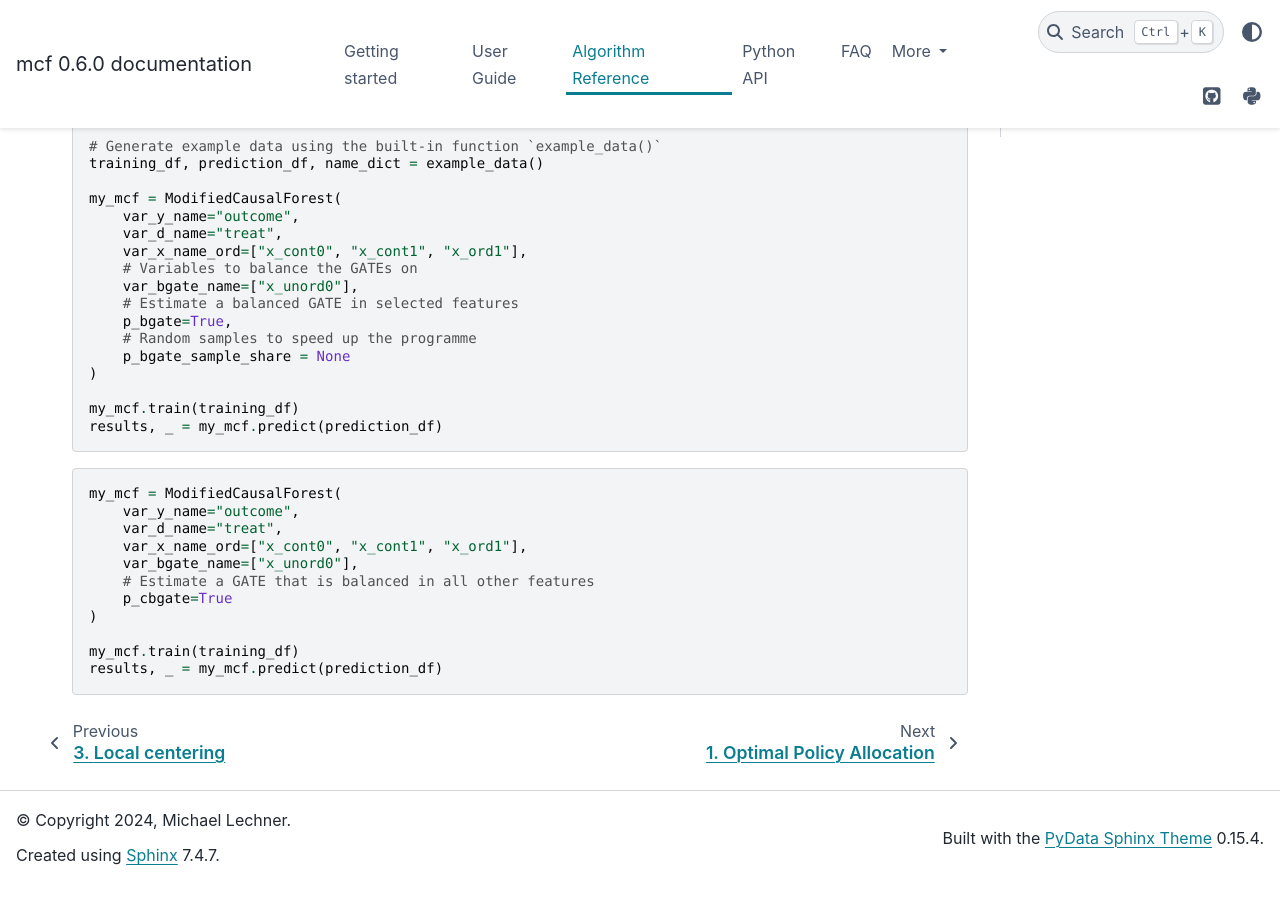
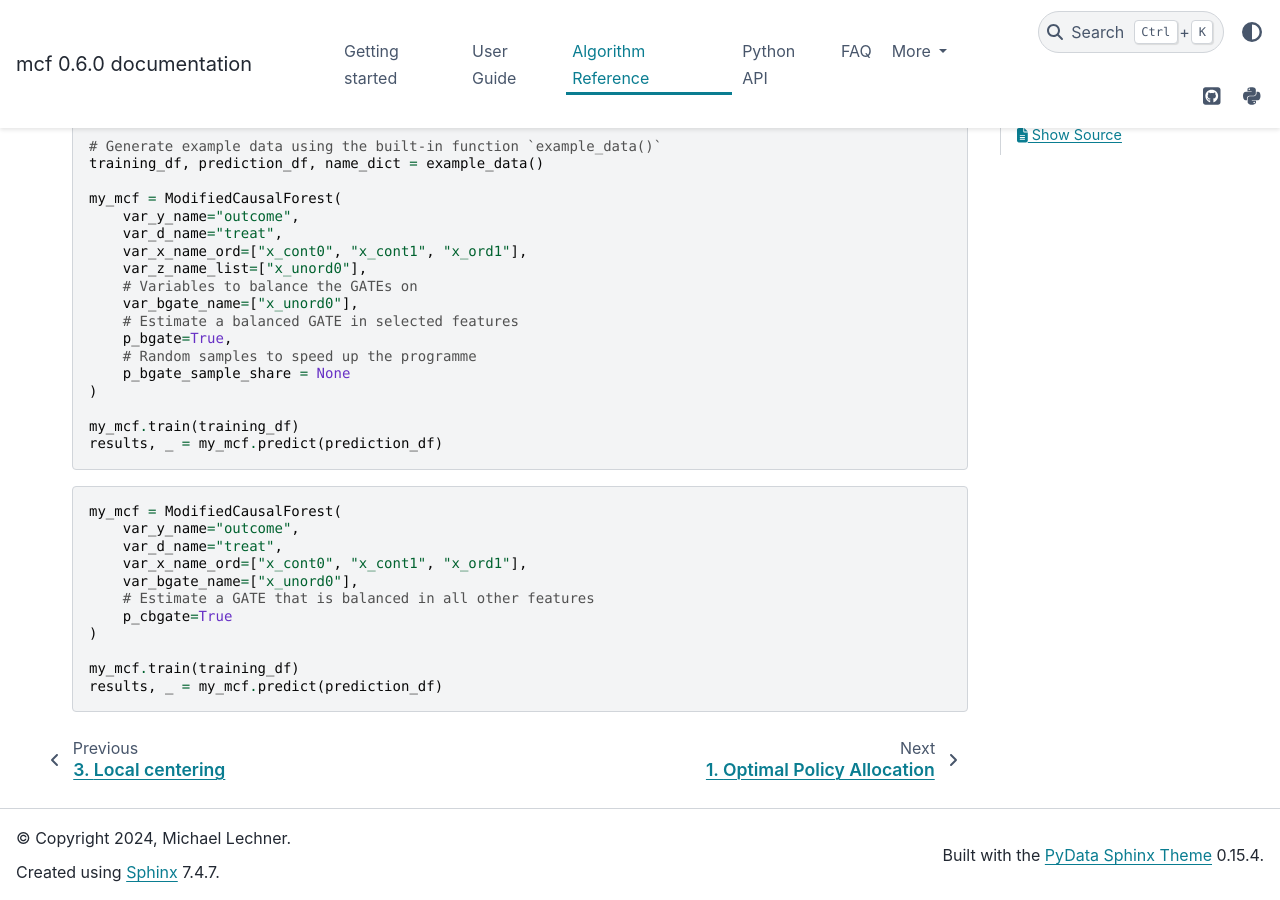
Before and after one commit to MCFpy/mcf, a Sphinx documentation site: the page built from docs/source/algorithm_reference/bgates_cbgates.rst, in a window 1280 px wide and 900 px high, scrolled down 1879 px. Built offline with Sphinx 7.4.7 and the PyData theme 0.15.4, drawn with Linux system fonts in a browser that asks for light colours.

Commit message:
Update bgates_cbgates.rst

```diff
--- a/docs/source/algorithm_reference/bgates_cbgates.rst
+++ b/docs/source/algorithm_reference/bgates_cbgates.rst
@@ -66,6 +66,7 @@
        var_y_name="outcome",
        var_d_name="treat",
        var_x_name_ord=["x_cont0", "x_cont1", "x_ord1"],
+       var_z_name_list=["x_unord0"],
        # Variables to balance the GATEs on
        var_bgate_name=["x_unord0"],
        # Estimate a balanced GATE in selected features
```
